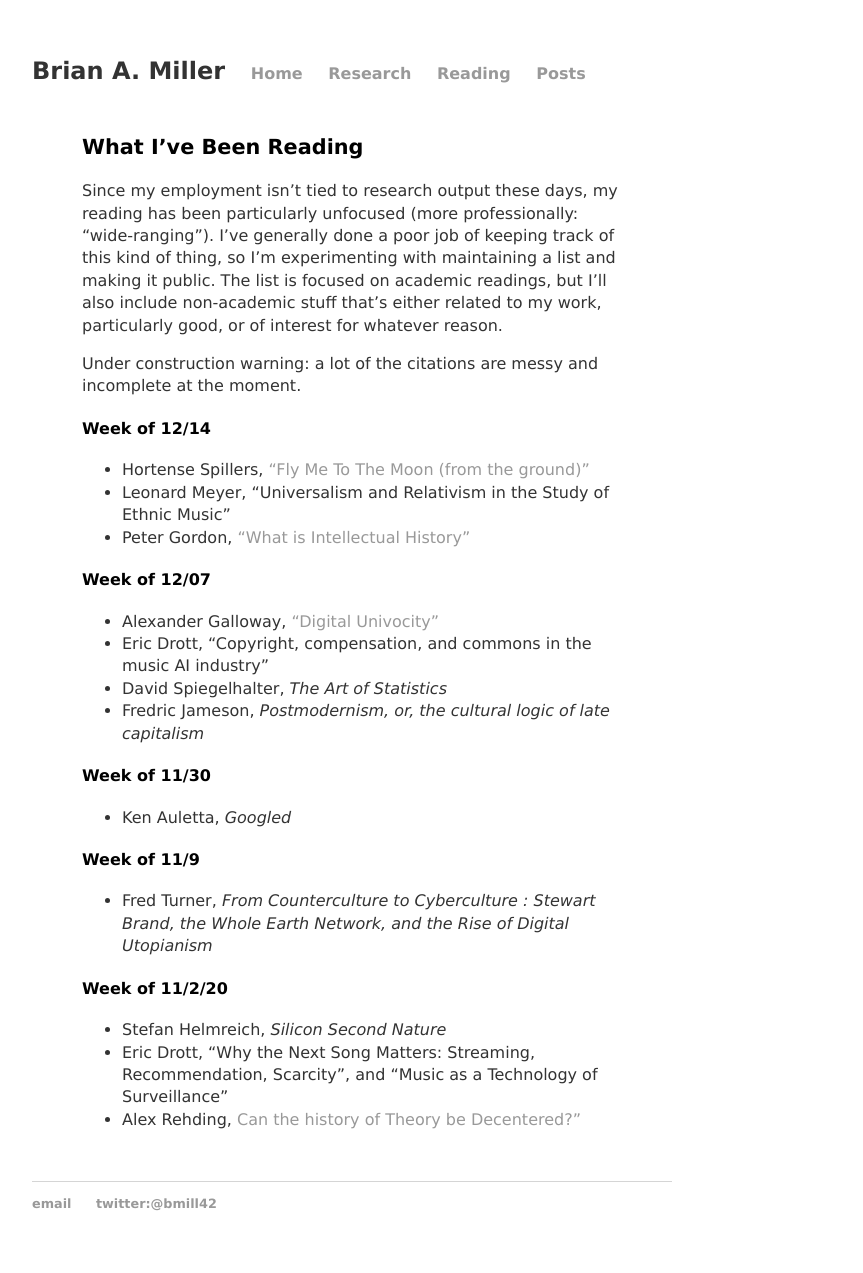
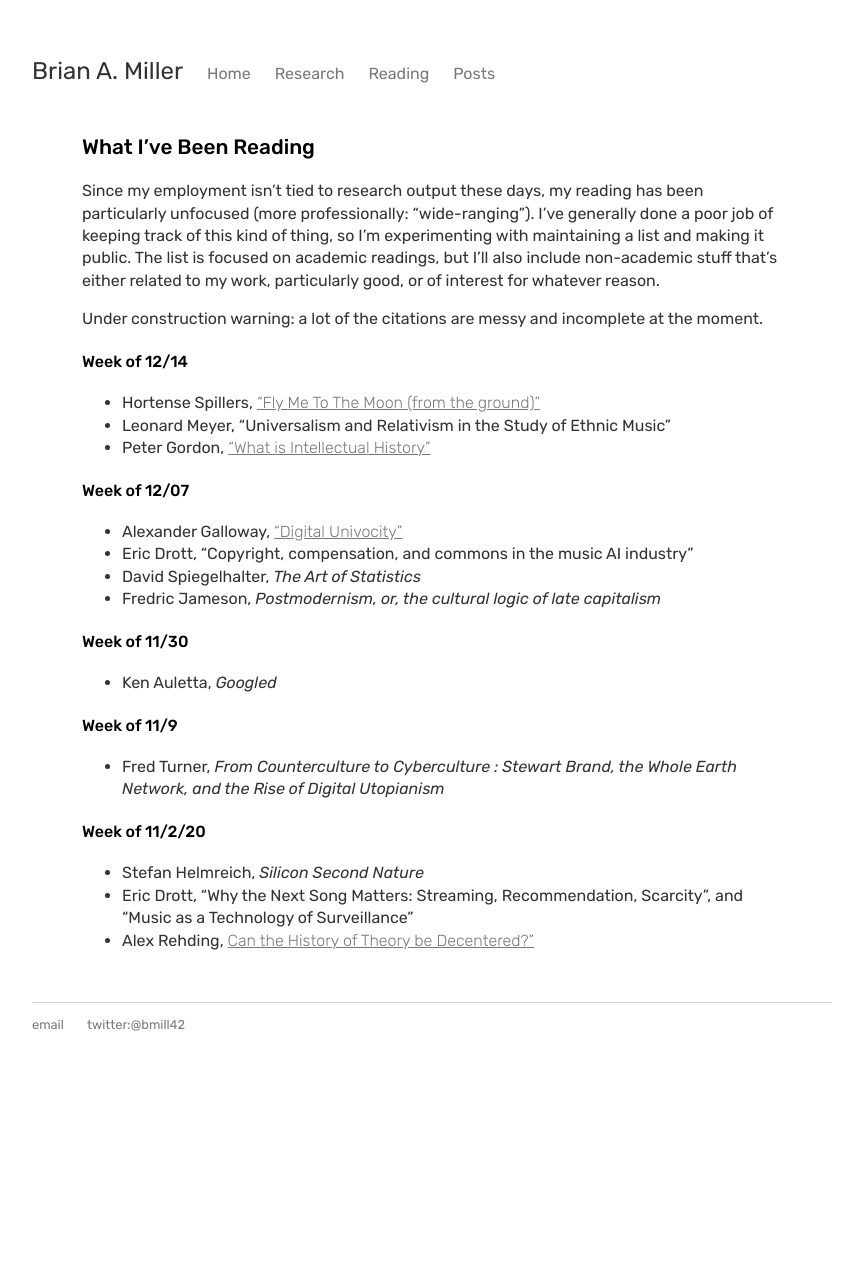
Before and after one commit to bmill42/bmill42.github.io, a Jekyll site: the page built from reading/index.md, in a window 1280 px wide. Shown: the whole page, without its empty margins (168-1031 px from the left). Built offline with Jekyll 4.4.1, drawn with Linux system fonts in a browser that asks for light colours; after the commit the page ends 1094 px from its top, so only the background shows below that.

Commit message:
aesthetic improvements

```diff
--- a/_layouts/default.html
+++ b/_layouts/default.html
@@ -1,5 +1,7 @@
 <!DOCTYPE html>
 <!--<meta name="viewport" content="width=device-width, initial-scale=1.0">-->
+<link rel="preconnect" href="https://fonts.gstatic.com">
+<link href="https://fonts.googleapis.com/css2?family=Rubik:ital,wght@0,300;0,400;0,500;1,400&display=swap" rel="stylesheet">
 <html>
   <head>
     <title>{{ page.title }}</title>
@@ -11,13 +13,13 @@
 
   <body>
     <nav>
-<ul>
+<ul><div class="links">
 <li class="emph">Brian A. Miller</li>
 <li><a href="/">Home</a></li>
 <li><a href="/research">Research</a></li>
 <li><a href="/reading">Reading</a></li>
 <li><a href="/posts">Posts</a></li>
-</ul>
+</div></ul>
     </nav>
 <div class="container">
 
@@ -26,10 +28,10 @@
 </div>
 
   <footer>
-   <ul>
+   <ul><div class="links">
    <li><a href="mailto:millerba42@gmail.com">email</a></li>
    <li><a href="https://twitter.com/bmill42">twitter:@bmill42</a></li>
-   </ul>
+  </div></ul>
   </footer>
   </body>
 
--- a/css/main.css
+++ b/css/main.css
@@ -1,19 +1,19 @@
-body { margin: 60px 200px; width: 50%; }
+body { margin: 60px 200px; width: 800px; }
 
-a { text-decoration: none; color: #999; }
-a:hover { color: #950; }
+a { text-decoration: underline; color: #797979; font-weight: lighter}
+a:hover { color: #0066cc; }
 
-p, ul {font-family: 'Verdana', 'Arial', 'Sans-Serif';}
+p, ul {font-family: 'Rubik', 'Verdana', 'Arial', 'Sans-Serif';}
 p, ul { font-size: 1em; line-height: 1.4em; color: #333; }
 li.emph {font-size: 1.5em;}
 
-h1, h2, h3, h4 { font-family: 'Verdana', 'Arial', 'Sans-Serif'; }
+h1, h2, h3, h4 { font-family: 'Rubik','Verdana', 'Arial', 'Sans-Serif'; font-weight: 500}
 h1 { font-size: 2em;  }
 h2 { font-size: 1.5em; }
 h3 { font-size: 1.3em; }
 h4 { font-size: 1em; }
 
-nav ul, footer ul { font-size: 1em; font-family: 'Verdana', 'Arial', 'Sans-Serif'; padding: 0px; list-style: none; font-weight: bold; }
+nav ul, footer ul { font-size: 1em; font-family: 'Rubik', 'Verdana', 'Arial', 'Sans-Serif'; padding: 0px; list-style: none; }
 nav ul li, footer ul li { display: inline; margin-right: 20px; }
 
 footer { border-top: 1px solid #d5d5d5; font-size: .8em; }
@@ -28,3 +28,4 @@ ul.posts li { list-style: none; }
 .cv .download { float: right; font-size: .8em; text-transform: uppercase; }
 
 .container { margin: 50px 50px 50px 50px }
+.links a { text-decoration: none; font-weight: normal}
--- a/reading/index.md
+++ b/reading/index.md
@@ -34,4 +34,4 @@ Under construction warning: a lot of the citations are messy and incomplete at t
 
 - Stefan Helmreich, _Silicon Second Nature_
 - Eric Drott, “Why the Next Song Matters: Streaming, Recommendation, Scarcity”, and "Music as a Technology of Surveillance"
-- Alex Rehding, [Can the history of Theory be Decentered?”](https://historyofmusictheory.wordpress.com/2020/04/03/can-the-history-of-theory-be-decentered-part-i-prequel-five-classics/)
+- Alex Rehding, [Can the History of Theory be Decentered?”](https://historyofmusictheory.wordpress.com/2020/04/03/can-the-history-of-theory-be-decentered-part-i-prequel-five-classics/)
```
